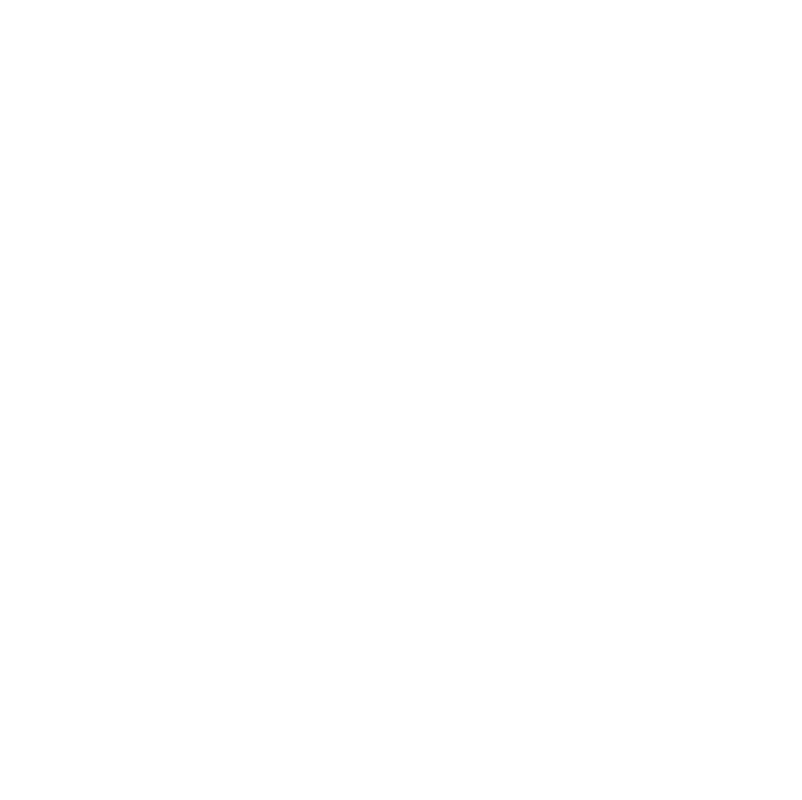
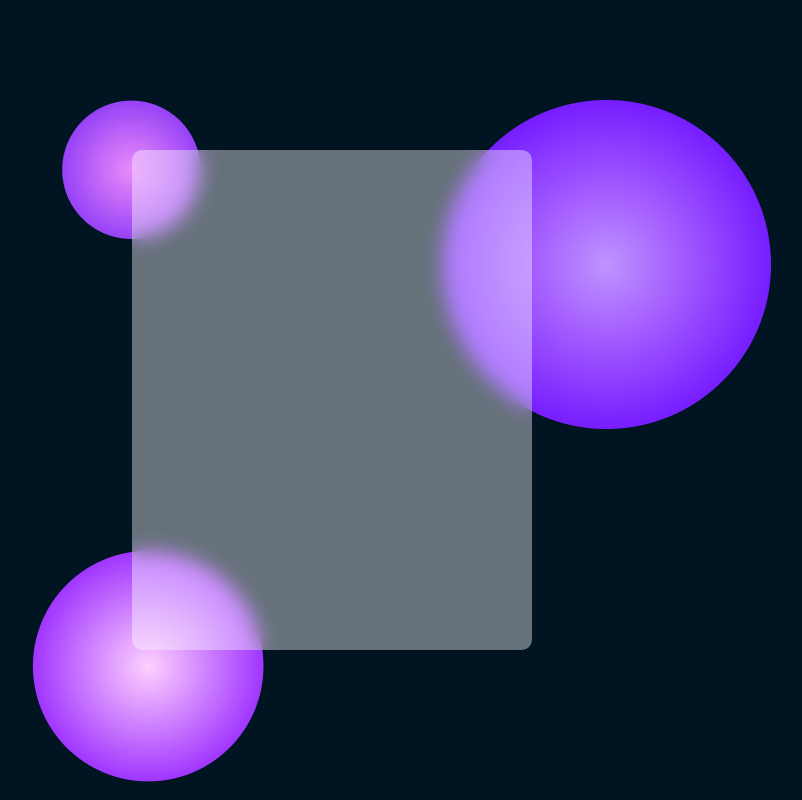
Before and after one commit to Shyl0214/HTML-CSS-Projects, a plain HTML site: page P8-Card/index.html in a window 1280 px wide. Shown: the whole page, without its empty margins (308-1110 px from the left). Drawn offline with Linux system fonts and the light colour scheme.

Commit message:
Made the outer design of the card

```diff
--- a/P8-Card/index.html
+++ b/P8-Card/index.html
@@ -7,6 +7,19 @@
     <link rel="stylesheet" href="style.css" />
   </head>
   <body>
-
+    <div class="card-container">
+      <div class="circle-container">
+        <div class="circle circle-1">
+          <img src="/images/circle-1.png" alt="circle-1" srcset="" />
+        </div>
+        <div class="circle circle-2">
+          <img src="/images/circle-2.png" alt="circle-2" srcset="" />
+        </div>
+        <div class="circle circle-3">
+          <img src="/images/circle-3.png" alt="circle-3" srcset="" />
+        </div>
+      </div>
+      <div class="card"></div>
+    </div>
   </body>
 </html>
--- a/P8-Card/style.css
+++ b/P8-Card/style.css
@@ -17,4 +17,58 @@ body {
   scroll-behavior: smooth;
   text-rendering: optimizeSpeed;
   line-height: 1.5;
+  background: rgba(0, 20, 34, 1);
 }
+
+.card-container {
+  min-height: 100vh;
+  width: 100%;
+  display: flex;
+  align-items: center;
+  justify-content: center;
+  overflow: hidden;
+  padding: 16px;
+}
+
+.circle-container {
+  position: relative;
+  display: flex;
+  align-items: center;
+  justify-content: center;
+
+}
+
+.circle {
+  position: absolute;
+}
+
+.circle-1 {
+  width: 130px;
+  height: 130px;
+  top: -300px;
+  left: -70px;
+}
+
+.circle-2 {
+  width: 300px;
+  height: 300px;
+  top: -300px;
+  left: 310px;
+}
+
+.circle-3 {
+  width: 170px;
+  height: 170px;
+  top: 150px;
+  left: -100px;
+}
+
+.card {
+  position: relative;
+  width: 100%;
+  max-width: 400px;
+  min-height: 500px;
+  backdrop-filter: blur(10px);
+  background-color: rgba(255, 255, 255, 0.4);
+  border-radius: 10px;
+}
```
Also changed, not shown: P8-Card/images/circle-1.png (added), P8-Card/images/circle-2.png (added), P8-Card/images/circle-3.png (added).
